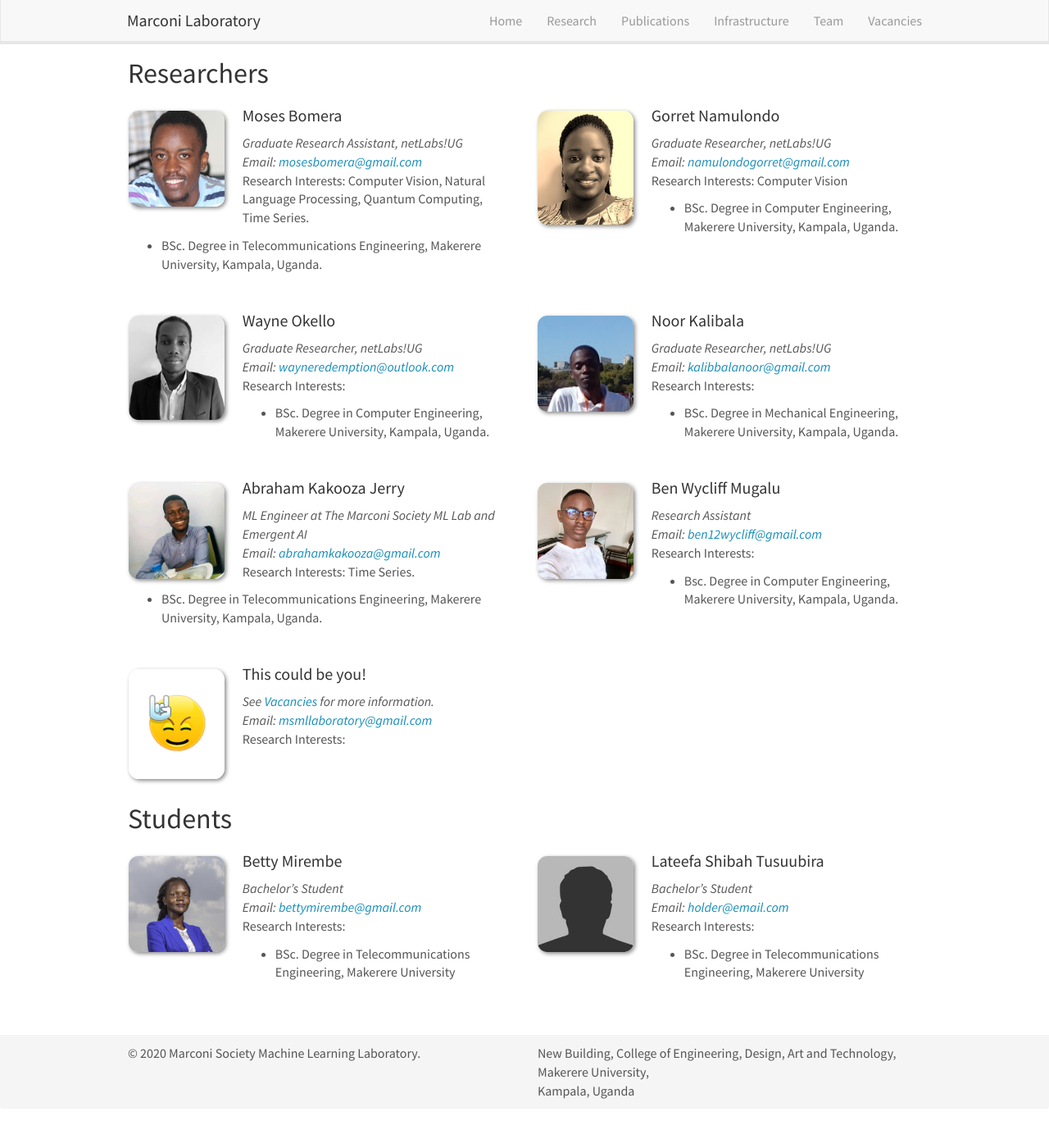
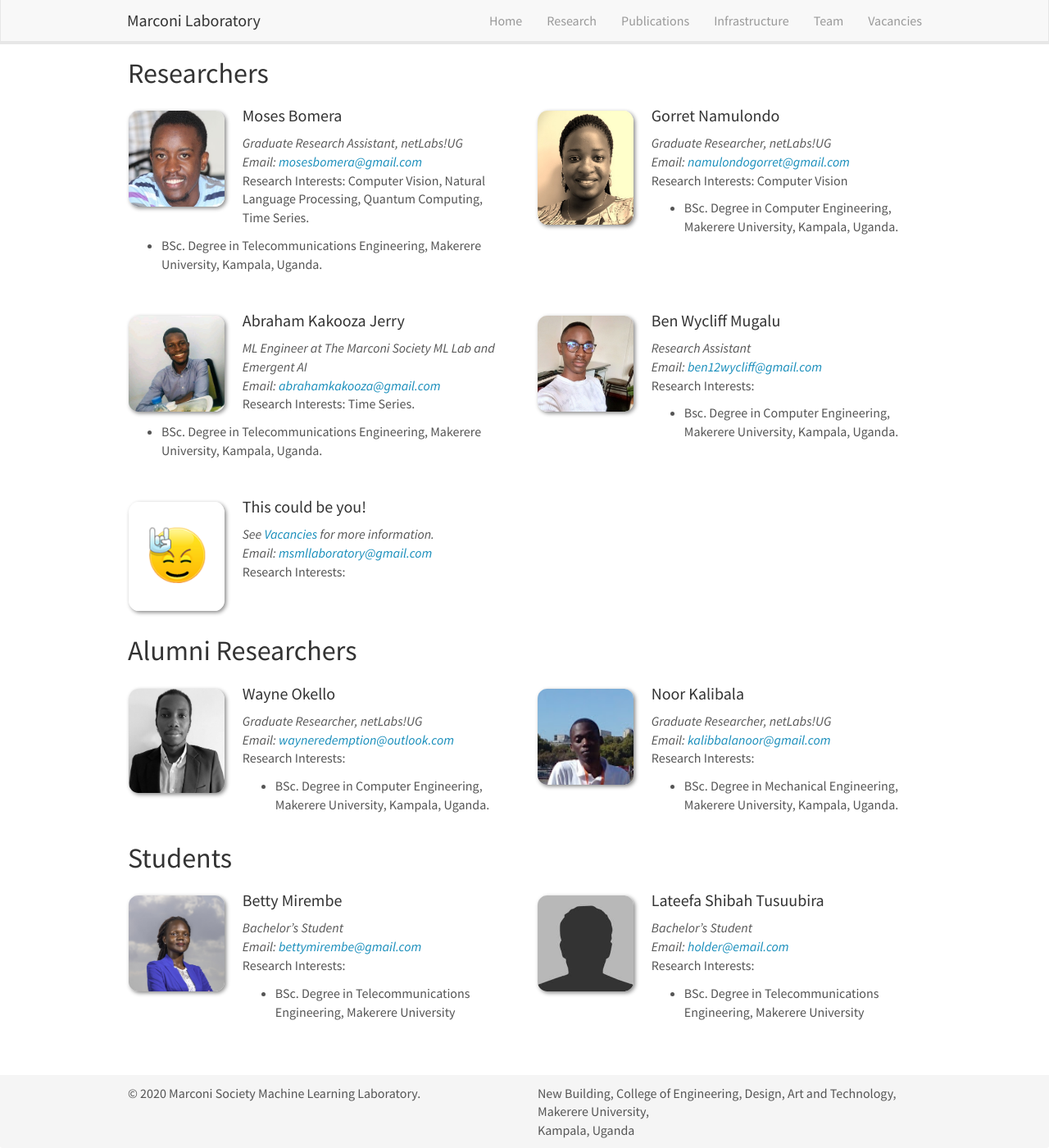
Before and after one commit to msmll/site, a Jekyll site: the page built from _pages/team.md, in a window 1280 px wide and 1400 px high, scrolled down 841 px. Shown: the whole window at 82% size. Built offline with Jekyll 4.4.1, drawn with Linux system fonts in a browser that asks for light colours; nearby versions of some CDN libraries; before the commit the page ends 2193 px from its top, so only the background shows below that.

Commit message:
Added a new section for Alumni

```diff
--- a/_data/news.yml
+++ b/_data/news.yml
@@ -1,5 +1,5 @@
 - date: 11. Jun 2021
-  headline: Learn how to create open and locally relevant AI training datasets for African languages, geospatial data, or image data in this open and free course on atingi.org<br>Created by the Marconi Lab and AI Research Lab at Makerere University, Uganda<br>With support from the GIZ project "FAIR Forward - Artificial Intelligence for all" and the Ministry for Economic Cooperation and Development (BMZ). <br> Artificial Intelligence for All Series <ol> <li> <a href="https://lnkd.in/dfz7X-y">Open AI Training Data for African Languages</a>   </li>  <li> <a href="https://lnkd.in/dQvsAZb">Open AI Training Data for Earth Observation </a>   </li>  <li> <a href="https://lnkd.in/dQvsAZb">Open AI Training Data for Earth Observation </a> </li>  <li> <a href="https://lnkd.in/dwkp7NN">How to prepare open training data and share it for re-use by others following international standards </a> </li>  <li> <a href="https://lnkd.in/diPV_sm">How to eliminate or mitigate biases in Artificial Intelligence training data </a> </li>  <li> <a href="https://lnkd.in/d_xtauM">How to Create and Sustain Open AI Image Training Data </a> </li></ol> <br>#openAI#openData#machinelearning<br>#datascience#ai#artificialintelligence#ml#elearning
+  headline: Learn how to create open and locally relevant AI training datasets for African languages, geospatial data, or image data in this open and free course on atingi.org<br>Created by the Marconi Lab and AI Research Lab at Makerere University, Uganda<br>With support from the GIZ project "FAIR Forward - Artificial Intelligence for all" and the Ministry for Economic Cooperation and Development (BMZ). <br> Artificial Intelligence for All Series <ol> <li> <a href="https://lnkd.in/dfz7X-y">Open AI Training Data for African Languages</a>   </li>  <li> <a href="https://lnkd.in/dQvsAZb">Open AI Training Data for Earth Observation </a>   </li>  <li> <a href="https://lnkd.in/dQvsAZb">Open AI Training Data for Earth Observation </a> </li>  <li> <a href="https://lnkd.in/dwkp7NN">How to prepare open training data and share it for re-use by others following international standards </a> </li>  <li> <a href="https://lnkd.in/diPV_sm">How to eliminate or mitigate biases in Artificial Intelligence training data </a> </li>  <li> <a href="https://lnkd.in/d_xtauM">How to Create and Sustain Open AI Image Training Data </a> </li></ol> <br>#openAI#openData#machinelearning<br>#datascience#ai#artificialintelligence<br>#ml#elearning
 - date: 14. Oct 2020
   headline: Looking for open access AI training data to build your first language model or image recognition model for the African Context? Check out our series of e-Learning modules on Open and unbiased AI training data for AI practitioners in Africa on the atingi platform. Visit <a href="atingi.org">atingi.org</a>.
 
--- a/_pages/team.md
+++ b/_pages/team.md
@@ -143,6 +143,72 @@ permalink: /team/
 </div>
 {% endif %}
 
+## Alumni Researchers
+{% assign number_printed = 0 %}
+{% for member in site.data.alumni_researchers %}
+
+{% assign even_odd = number_printed | modulo: 2 %}
+
+{% if even_odd == 0 %}
+<div class="row">
+{% endif %}
+
+<div class="col-sm-6 clearfix">
+  <img src="{{ site.url }}{{ site.baseurl }}/images/teampic/{{ member.photo }}" class="img-responsive" width="25%" style="float: left" />
+  <h4>{{ member.name }}</h4>
+
+  <i>{{ member.info }}<br>Email: <{{ member.email }}> </i>
+  <br>Research Interests: {{ member.interests }}
+
+  <ul style="overflow: hidden">
+
+  {% if member.number_educ == 1 %}
+  <li> {{ member.education1 }} </li>
+  {% endif %}
+
+  {% if member.number_educ == 2 %}
+  <li> {{ member.education1 }} </li>
+  <li> {{ member.education2 }} </li>
+  {% endif %}
+
+  {% if member.number_educ == 3 %}
+  <li> {{ member.education1 }} </li>
+  <li> {{ member.education2 }} </li>
+  <li> {{ member.education3 }} </li>
+  {% endif %}
+
+  {% if member.number_educ == 4 %}
+  <li> {{ member.education1 }} </li>
+  <li> {{ member.education2 }} </li>
+  <li> {{ member.education3 }} </li>
+  <li> {{ member.education4 }} </li>
+  {% endif %}
+
+  {% if member.number_educ == 5 %}
+  <li> {{ member.education1 }} </li>
+  <li> {{ member.education2 }} </li>
+  <li> {{ member.education3 }} </li>
+  <li> {{ member.education4 }} </li>
+  <li> {{ member.education5 }} </li>
+  {% endif %}
+
+  </ul>
+</div>
+
+{% assign number_printed = number_printed | plus: 1 %}
+
+{% if even_odd == 1 %}
+</div>
+{% endif %}
+
+{% endfor %}
+
+{% assign even_odd = number_printed | modulo: 2 %}
+{% if even_odd == 1 %}
+</div>
+{% endif %}
+
+
 ## Students
 {% assign number_printed = 0 %}
 {% for member in site.data.students %}
```
Also changed, not shown: _data/alumni_researchers.yml (added, +15 -0 lines), _data/researchers.yml (+0 -16 lines).
